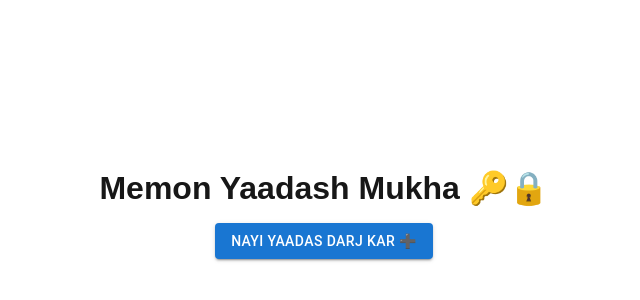
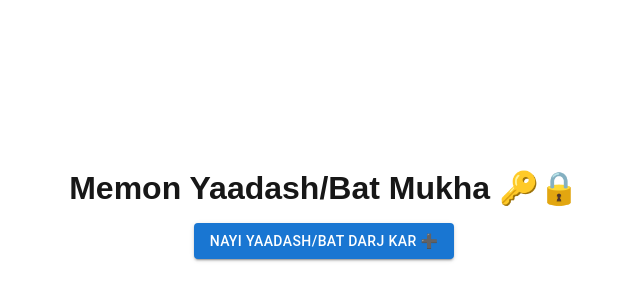
Before and after one commit to srauf24/Memon-Memories-Vault, a Next.js app in the folder memon-voice-vault/: page / in a window 1280 px wide. Shown: the part 186-486 px from the top of the page, without its empty margins (316-956 px from the left). Built offline with nearby package versions, Linux system fonts and the light colour scheme.

Commit message:
changed name

```diff
--- a/memon-voice-vault/app/page.js
+++ b/memon-voice-vault/app/page.js
@@ -44,10 +44,10 @@ const MemonMemoryVault = () => {
       alignItems="center"
       gap={2}
     >
-      <h1>Memon Yaadash Mukha 🔑🔒 </h1>
+      <h1>Memon Yaadash/Bat Mukha 🔑🔒 </h1>
 
       <Button variant="contained" onClick={handleOpen}>
-        <Typography variant="button">Nayi yaadas darj kar ➕</Typography>{" "}
+        <Typography variant="button">Nayi Yaadash/Bat darj kar ➕</Typography>{" "}
       </Button>
       <Modal
         open={open}
```
